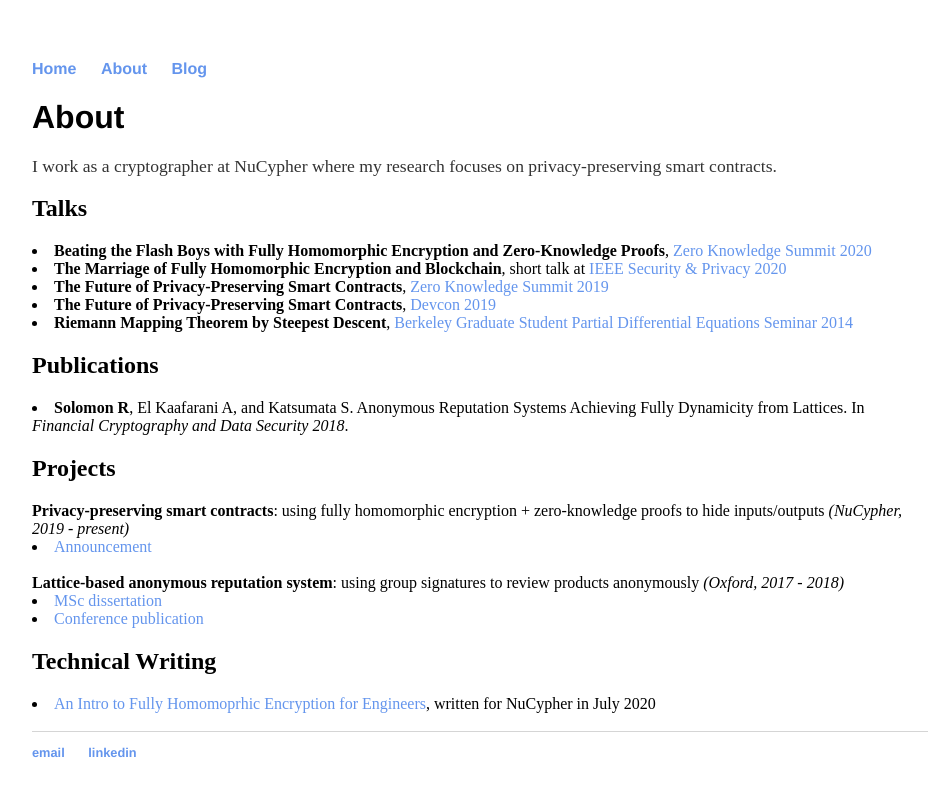
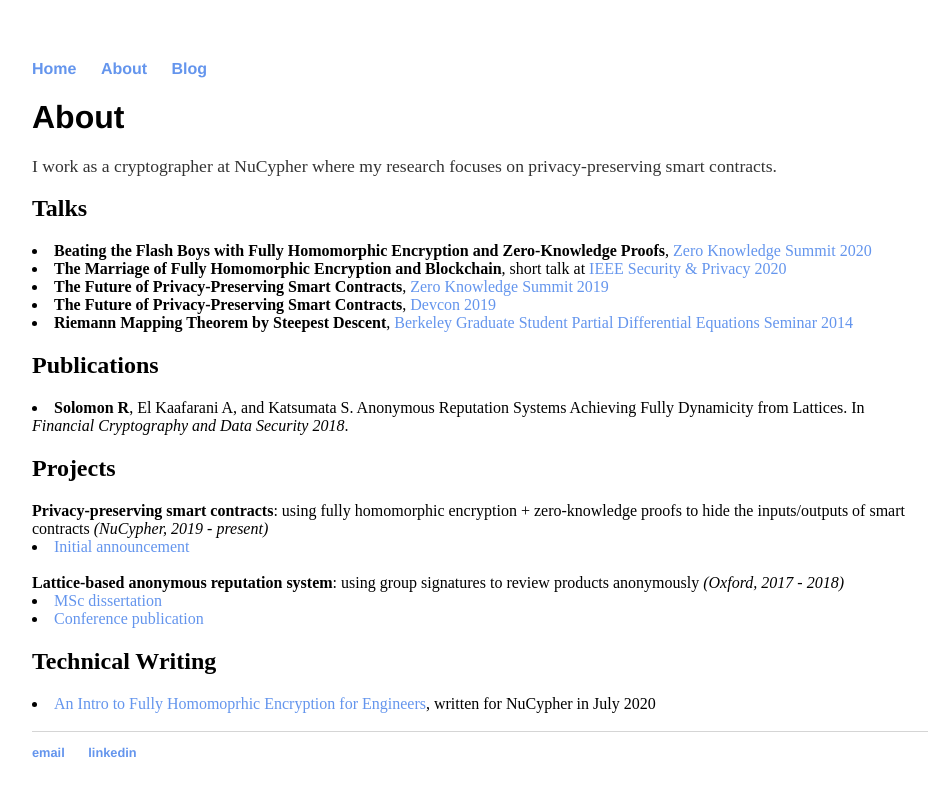
Before and after one commit to ravital/ravital.github.io, a Jekyll site: the page built from about/index.html, in a window 1280 px wide. Shown: the top 797 px of the page, without its empty margins (160-1094 px from the left). Built offline with Jekyll 4.4.1, drawn with Linux system fonts in a browser that asks for light colours.

Commit message:
Update index.html

```diff
--- a/about/index.html
+++ b/about/index.html
@@ -19,8 +19,8 @@
 			<li><strong>Solomon R</strong>, El Kaafarani A, and Katsumata S. Anonymous Reputation Systems Achieving Fully Dynamicity from Lattices. In <i>Financial Cryptography and Data Security 2018</i>.</li>
 
 			<h2>Projects</h2>
-			<b>Privacy-preserving smart contracts</b>: using fully homomorphic encryption + zero-knowledge proofs to hide inputs/outputs <i>(NuCypher, 2019 - present)</i>
-				<li><a href="https://blog.nucypher.com/sunscreen/">Announcement</a></li><br>
+			<b>Privacy-preserving smart contracts</b>: using fully homomorphic encryption + zero-knowledge proofs to hide the inputs/outputs of smart contracts <i>(NuCypher, 2019 - present)</i>
+				<li><a href="https://blog.nucypher.com/sunscreen/">Initial announcement</a></li><br>
 
 			<b>Lattice-based anonymous reputation system</b>: using group signatures to review products anonymously <i>(Oxford, 2017 - 2018)</i>
 				<li><a href="https://www.researchgate.net/profile/Ravital_Solomon">MSc dissertation</aa></li>
```
